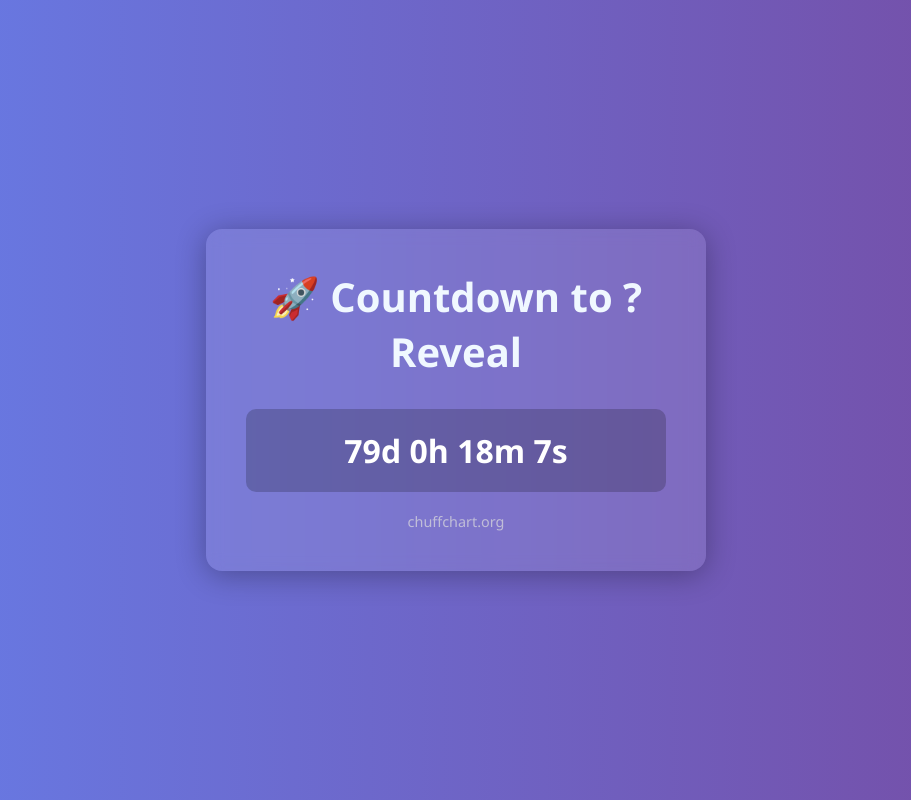
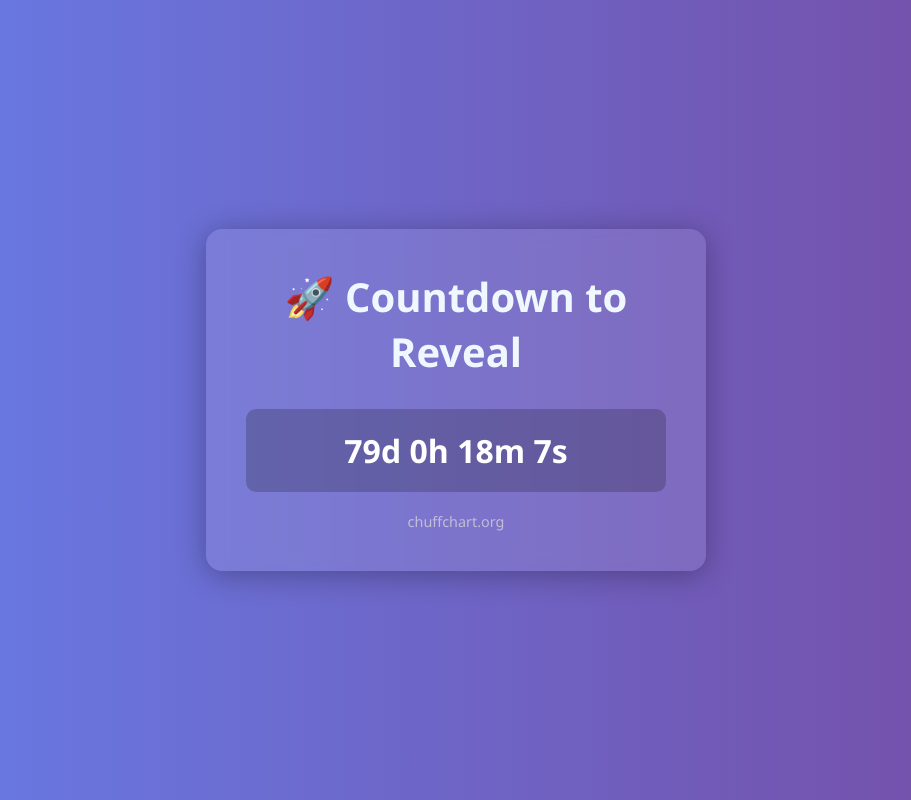
Before and after one commit to breaoneill/chuffchart-countdown, a plain HTML site: page index.html in a window 1280 px wide. Shown: the whole page, without its empty margins (184-1095 px from the left). Drawn offline with Linux system fonts and the light colour scheme.

Commit message:
Trigger deploy

```diff
--- a/index.html
+++ b/index.html
@@ -8,7 +8,7 @@
 </head>
 <body>
   <div class="container">
-    <h1>🚀 Countdown to ? Reveal</h1>
+    <h1>🚀 Countdown to Reveal</h1>
     <div id="countdown" class="countdown-box">Loading...</div>
     <p class="footer">chuffchart.org</p>
   </div>
```
